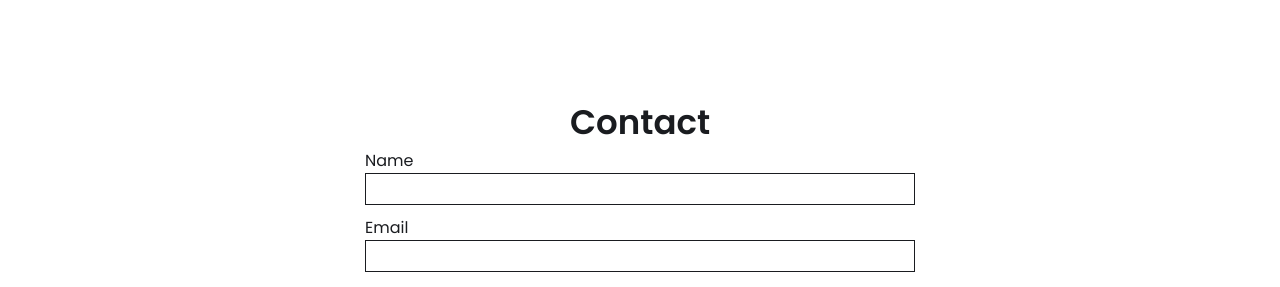
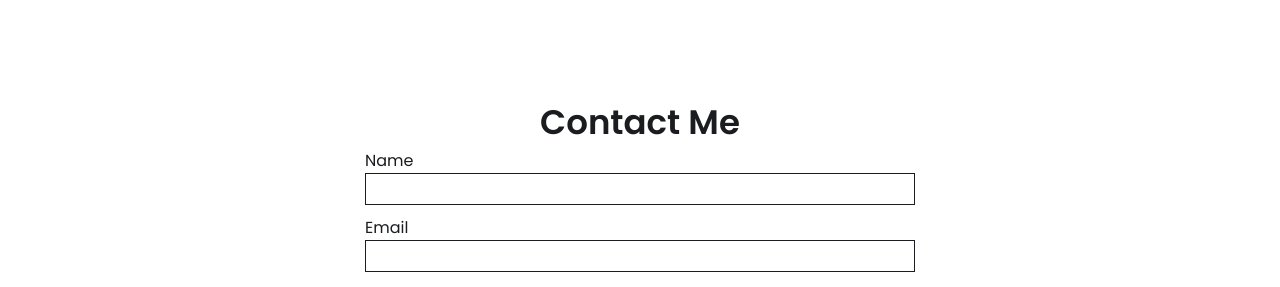
Before and after one commit to oliviatolliver/oliviatolliver.github.io, a Jekyll site: the page built from index.html, in a window 1280 px wide and 900 px high, scrolled down 2014 px. Shown: the part 162-449 px from the top of the window. Built offline with Jekyll 4.4.1, drawn with Linux system fonts in a browser that asks for light colours.

Commit message:
style changes

```diff
--- a/_includes/contact.html
+++ b/_includes/contact.html
@@ -1,6 +1,6 @@
 <!-- SECTION 4: Contact-->
 <section id="contact" class= "contact-section">
-    <h2>Contact</h2>
+    <h2>Contact Me</h2>
 
     <div class="group">
 
```
Also changed, not shown: 1 other file.
